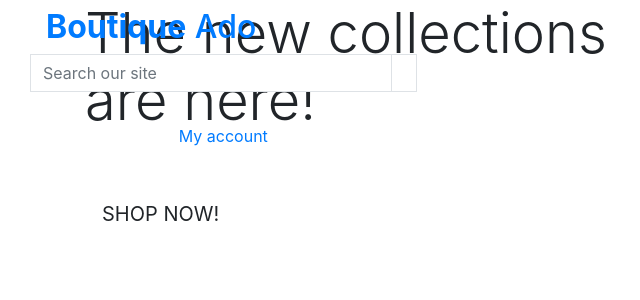
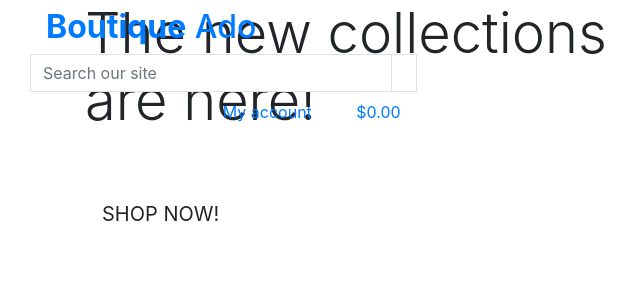
Before and after one commit to lukaszkukla/boutique_ado_v1, a Django app: page / in a window 1280 px wide. Shown: the top 300 px of the page, without its empty margins (0-640 px from the left). Run offline with Django 3.2, Linux system fonts and the light colour scheme.

Commit message:
Feat: added main page header

```diff
--- a/templates/base.html
+++ b/templates/base.html
@@ -60,14 +60,41 @@
         </div>
         <div class="col-12 col-lg-4 my-auto py-1 py-lg-0">
             <ul class="list-inline list-unstyled text-center text-lg-right my-0">
-                <li class="list-inline-item dropdown"></li>
-                <a href="#" class="text-black nav-link" id="user-options" data-toggle="dropdown" aria-haspopup="true" aria-expanded="false">
-                    <div class="text-center">
-                        <div><i class="fas fa-user fa-lg"></i></div>
-                        <p class="my-0">My account</p>
-                    </div>
-                </a>
-                <li class="list-inline-item"></li>
+                <li class="list-inline-item dropdown">
+                    <a href="#" class="text-black nav-link" id="user-options" data-toggle="dropdown"
+                        aria-haspopup="true" aria-expanded="false">
+                        <div class="text-center">
+                            <div><i class="fas fa-user fa-lg"></i></div>
+                            <p class="my-0">My account</p>
+                        </div>
+                    </a>
+                </li>
+                <div class="dropdown-menu border-0" aria-labelledby="user-options">
+                    {% if request.user.is_authenticated %}
+                        {% if request.user.is_superuser %}
+                            <a href="" class="dropdown-item">Product Management</a>
+                        {% endif %}
+                        <a href="" class="dropdown-item">My Profile</a>
+                        <a href="{% url 'account_logout' %}" class="dropdown-item">Logout</a>
+                    {% else %}
+                        <a href="{% url 'account_signup' %}" class="dropdown-item">Register</a>
+                        <a href="{% url 'account_login' %}" class="dropdown-item">Login</a>
+                    {% endif %}
+                </div>
+                <li class="list-inline-item">
+                    <a class="{% if grand_total %}text-info font-weight-bold{% else %}text-black{% endif %} nav-link" href="">
+                        <div class="text-center">
+                            <div><i class="fas fa-shopping-bag fa-lg"></i></div>
+                            <p class="my-0">
+                                {% if grand_total %}
+                                    ${{ grand_total|floatformat:2 }}
+                                {% else %}
+                                    $0.00
+                                {% endif %}
+                            </p>
+                        </div>
+                    </a>
+                </li>
             </ul>
         </div>
     </header>
```
